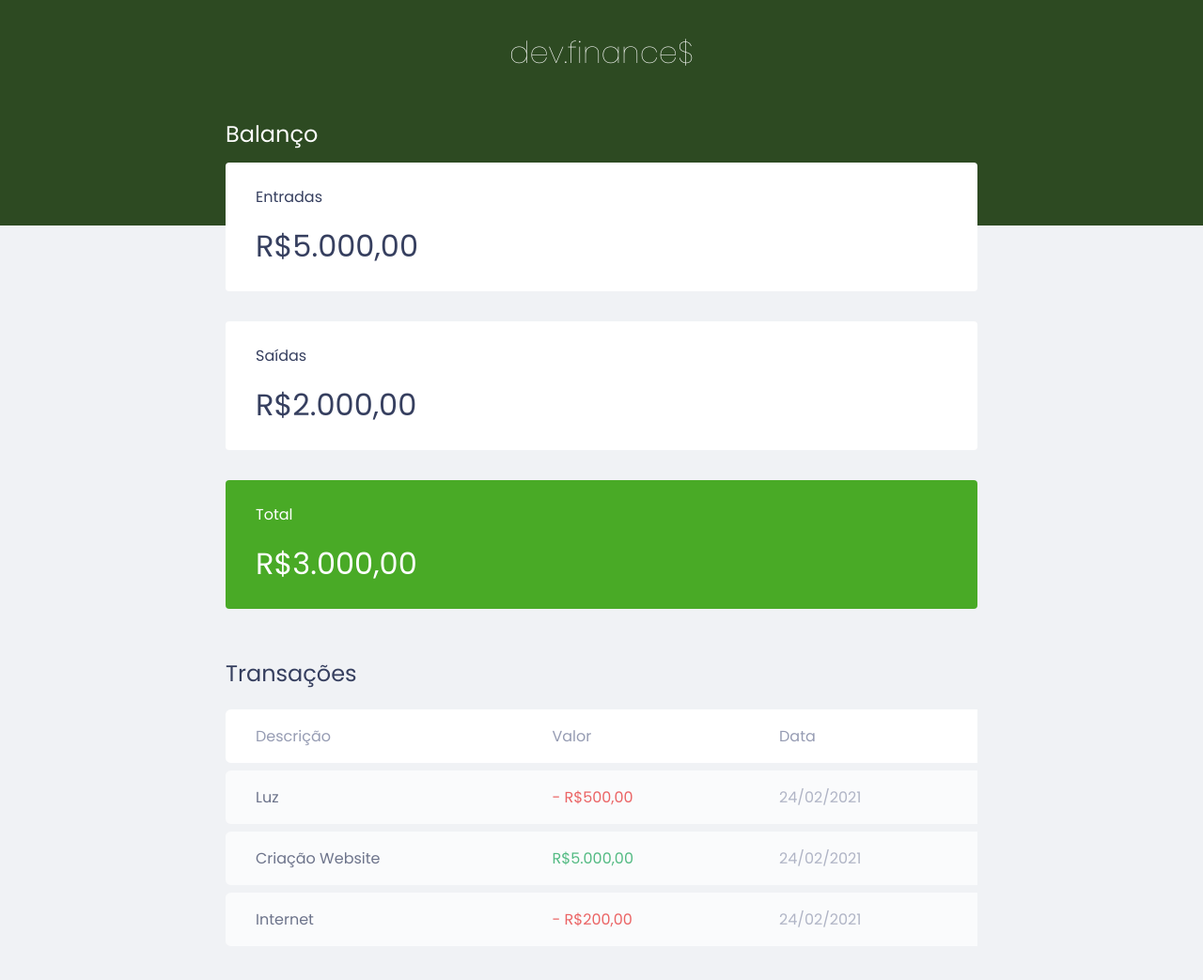
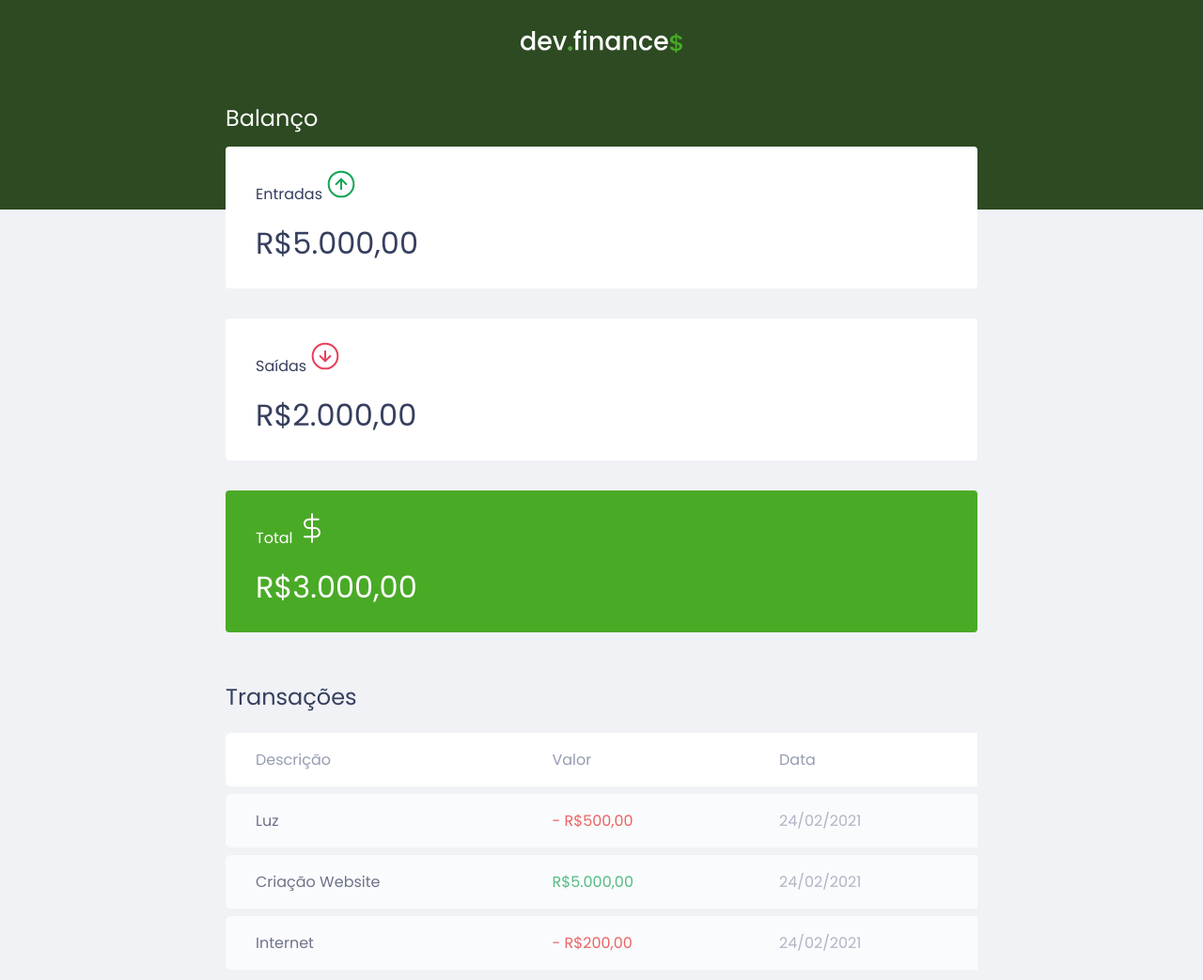
Before and after one commit to karlaathamiris/dev-finance, a plain HTML site: page index.html in a window 1280 px wide. Shown: the top 1043 px of the page at 94% size. Drawn offline with Linux system fonts and the light colour scheme.

Commit message:
adicionando imagens

```diff
--- a/index.html
+++ b/index.html
@@ -10,33 +10,47 @@
         <link href="https://fonts.googleapis.com/css2?family=Poppins:ital,wght@0,100;0,400;0,700;1,100;1,400;1,700&display=swap" rel="stylesheet">
     </head>
     <body>
-
         <header>
-            <h1 id="logo">dev.finance$</h1>
+            <img src="./assets/logo.svg" alt="Logo Dev Finance">
         </header>
 
         <main class="container">
             <section id="balance">
-                <h2>Balanço</h2>
+                <h2 class="sr-only">Balanço</h2>
 
                 <div class="card">
-                    <h3>Entradas</h3>
+                    <h3>
+                        <span>
+                            Entradas
+                        </span>
+                        <img src="./assets/income.svg" alt="Imagens de Entradas">
+                    </h3>
                     <p>R$5.000,00</p>
                 </div>
 
                 <div class="card">
-                    <h3>Saídas</h3>
+                    <h3>
+                        <span>
+                            Saídas
+                        </span>
+                        <img src="./assets/expense.svg" alt="Imagens de Saídas">
+                    </h3>
                     <p>R$2.000,00</p>
                 </div>
 
                 <div class="card total"> <!--podem ser colocadas várias classes separadas por espaço e quando for chamar no CSS, usa-se o ponto(.) para separá-las-->
-                    <h3>Total</h3>
+                    <h3>
+                        <span>
+                            Total
+                        </span>
+                        <img src="./assets/total.svg" alt="Imagem do Total">
+                    </h3>
                     <p>R$3.000,00</p>
                 </div>
             </section>
 
             <section id="transactions">
-                <h2>Transações</h2>
+                <h2 class="sr-only">Transações</h2>
 
                 <table id="data-table">
                     <thead>
```
Also changed, not shown: assets/expense.svg (added), assets/income.svg (added), assets/logo.svg (added), assets/minus.svg (added), assets/plus.svg (added), assets/total.svg (added).
